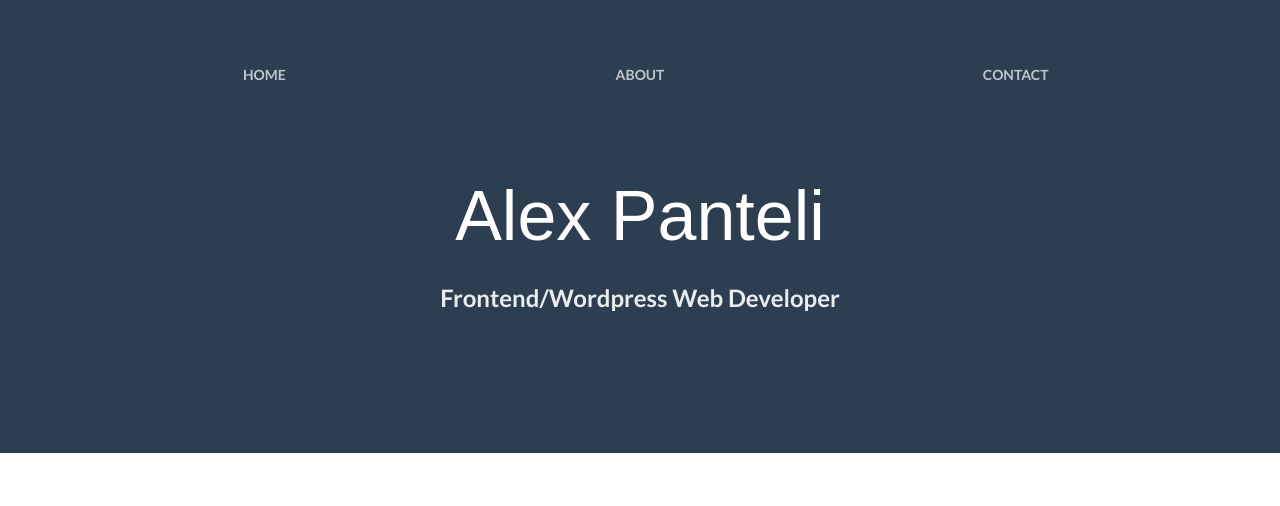
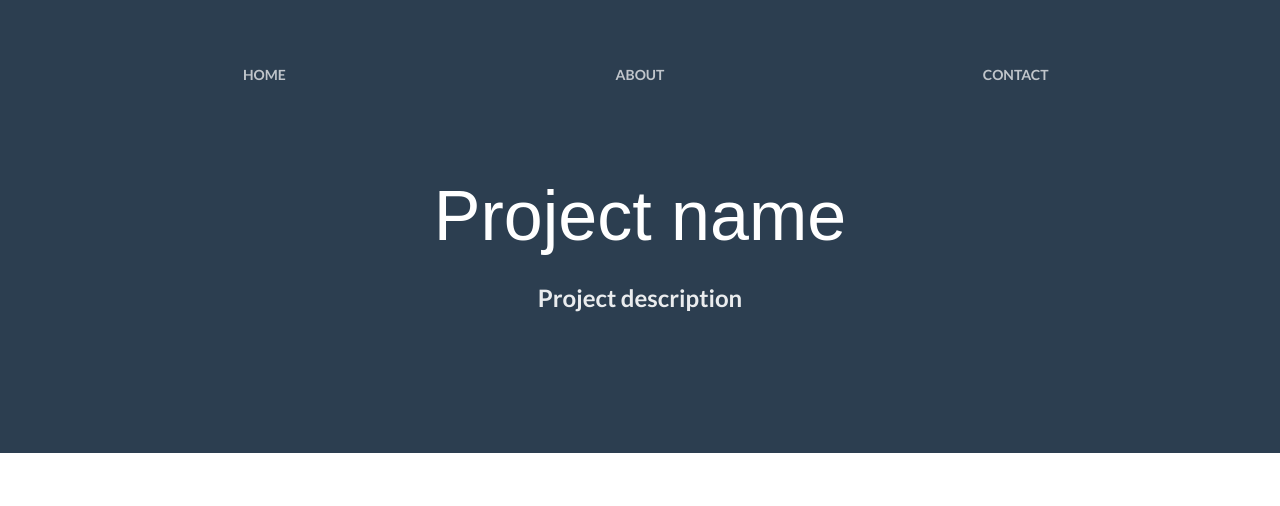
Before and after one commit to alexpanteli/alexpanteli.github.io, a plain HTML site: page index.html in a window 1280 px wide. Shown: the top 506 px of the page. Drawn offline with nearby package versions, Linux system fonts and the light colour scheme.

Commit message:
Revert "seo"
This reverts commit 05379f143cae165d0599a7dd802d6b98e56b509f.

```diff
--- a/index.html
+++ b/index.html
@@ -9,7 +9,6 @@
     <link rel="stylesheet" href="stylesheets/semantic-ui.css">
     <link rel="stylesheet" href="stylesheets/custom.css">
     <link href='https://fonts.googleapis.com/css?family=Roboto' rel='stylesheet' type='text/css'>
-    <title>Alex Panteli | Frontend/Wordpress Web Developer </title>
   </head>
   <body>
     <!-- Sidebar Menu -->
@@ -30,9 +29,9 @@
         </button>
         <div class="ui text container header-text header-text">
           <h1 class="ui inverted header header-text__title">
-          Alex Panteli
+          Project name
           </h1>
-        <h2 class="header-text__subtitle">Frontend/Wordpress Web Developer</h2> </div>
+        <h2 class="header-text__subtitle">Project description</h2> </div>
       </header>
       <div class="main-content">
         <div class="ui stackable three column main-footer_column--left grid container">
```
